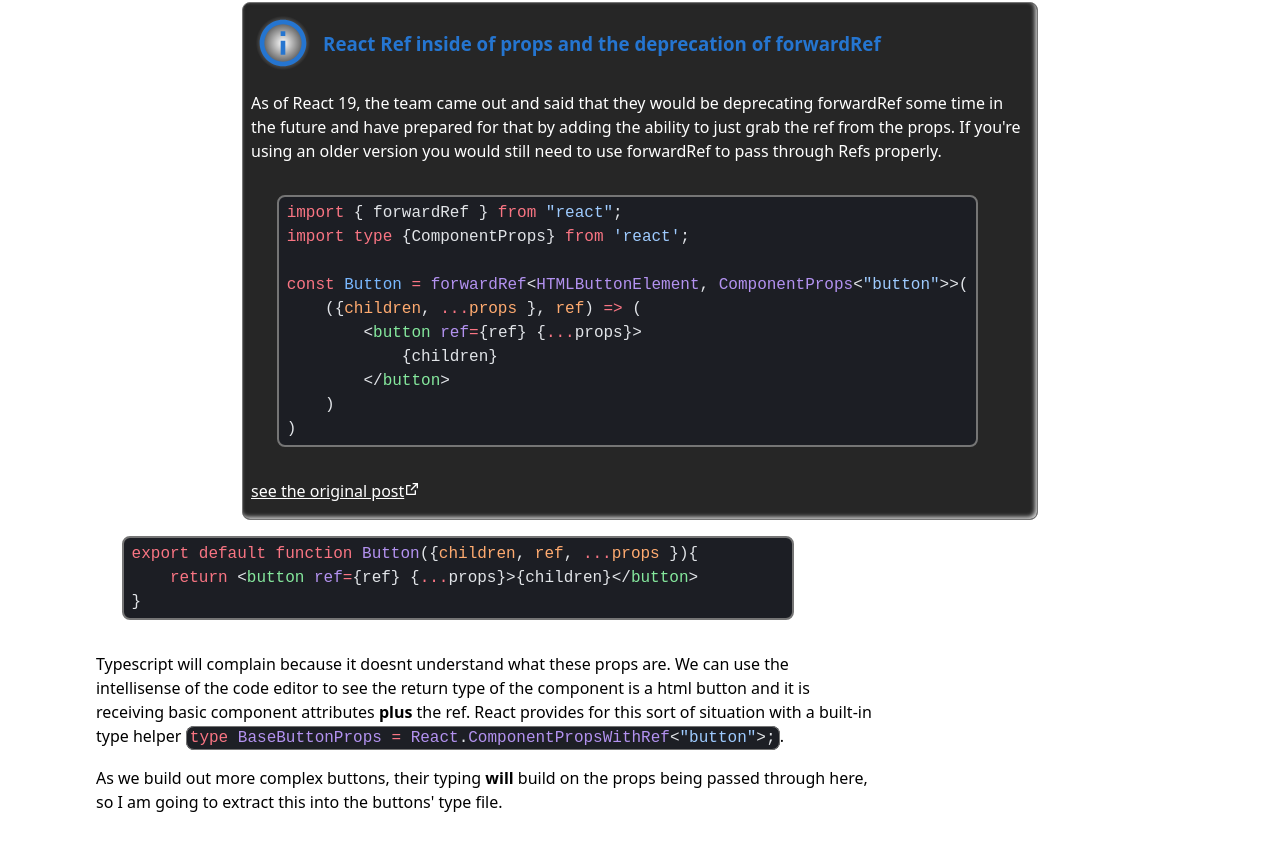
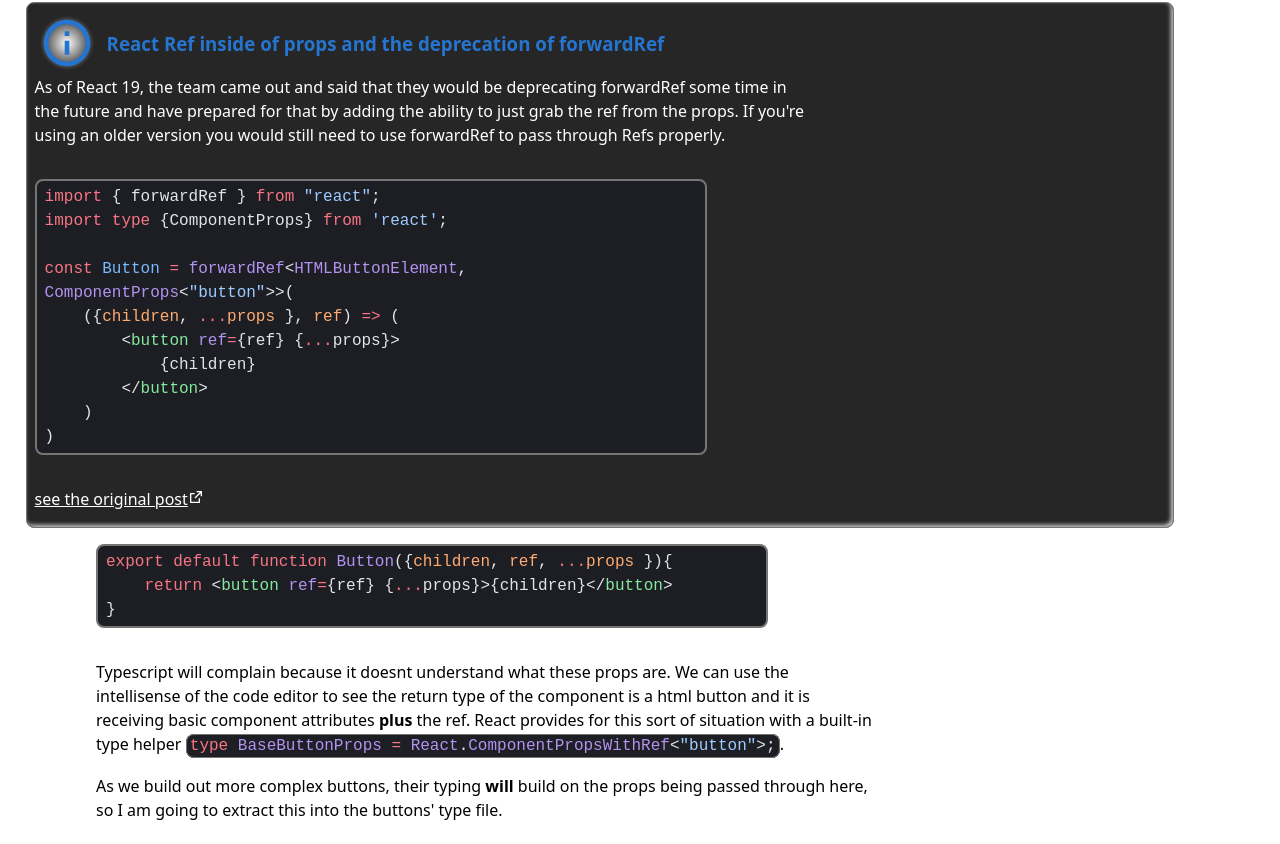
Before and after one commit to codercarl1243/react_components_system, a Next.js app: page /blog/design-system/buttons/base in a window 1280 px wide. Shown: the part 1589-2433 px from the top of the page. Built offline with nearby package versions, Linux system fonts and the light colour scheme.

Commit message:
UPDATE layout to match content

```diff
--- a/app/blog/design-system/buttons/base/page.tsx
+++ b/app/blog/design-system/buttons/base/page.tsx
@@ -5,11 +5,14 @@ import Post from "@/components/post";
 import PostBanner from "@/components/post/post.banner";
 import PostNote from "@/components/post/post.note";
 import PostSection from "@/components/post/post.section";
+import PostSideBar from "@/components/post/post.sidebar";
 
 
 export default function ButtonsBasePage() {
 
     return (
+        <>
+
             <Post className="flow-8">
                 <PostSection>
                     <PostBanner
@@ -86,7 +89,7 @@ export default function Button({children, ...props }){
                         <p>As of React 19, the team came out and said that they would be deprecating forwardRef some time in the future and have prepared for that by adding the ability to just grab the ref from the props.
                             If you're using an older version you would still need to use forwardRef to pass through Refs properly.</p>
 
-                    <Code dataWidth="full" codeString={`import { forwardRef } from "react";
+                        <Code layout="content" codeString={`import { forwardRef } from "react";
 import type {ComponentProps} from 'react';
 
 const Button = forwardRef<HTMLButtonElement, ComponentProps<"button">>(
@@ -267,14 +270,14 @@ return {handleClick};
                     <p>As mentioned previously I have installed CLSX to ensure class names are joined cleanly and conditional class name logic is respected.</p>
                     <Code codeString={`"use client"
 
-export default function Button({type = "button", className, children, onClick, ref, ...props }){
+export default function Button({type = "button", className, children, onClick, isLoading = false, disabled, ref, ...props }){
     const {handleClick} = useButton();
     return <button
         ref={ref}
         className={clsx("button", className)}
         onClick={handleClick(onClick)}
         type={type}
-        disabled={isLoading || props.disabled}
+        disabled={isLoading || disabled}
         aria-busy={isLoading}
         {...props}
     >
@@ -491,7 +494,7 @@ export default function Button({type = "button", className, children, onClick, r
                                 var(--button-transitions);
 
                                 &:focus-visible {
-                                    --button - outline: 2px solid;
+                                    --button-outline: 2px solid;
                                     --button-outline-offset: 4px;
                                     --button-shadow: none;
         }
@@ -966,5 +969,18 @@ describe("useButton", () => {
 
 
             </Post>
+            <PostSideBar
+                contents={[
+                    { id: "project-structure", href: "#project-structure", label: "Project Structure" },
+                    { id: "starting-code", href: "#starting-code", label: "Starting Code" },
+                    { id: "react-ref-deprecation", href: "#react-ref-deprecation", label: "React Ref and forwardRef Deprecation" },
+                    { id: "onclick-handler", href: "#onclick-handler", label: "The onClick Handler with Custom Hook" },
+                    { id: "type-safety", href: "#type-safety", label: "Adding Type-Safety" },
+                    { id: "final-touches", href: "#final-touches", label: "Final Touches" },
+                    { id: "css-styling", href: "#css-styling", label: "CSS Styling" },
+                ]}
+            />
+        </>
+
     )
 }
--- a/app/styles/components/code.css
+++ b/app/styles/components/code.css
@@ -1,7 +1,6 @@
     .shiki-wrapper pre {
         max-height: 30rem;
         width: min(70ch, 100% - 2rem);
-        margin-inline: var(--layout-padding, 0) auto;
         padding: 0.25em 0.5em;
         border: var(--border-thick);
         border-radius: var(--radius-md);
@@ -33,7 +32,6 @@
     @media (max-width: 768px) {
         .shiki-wrapper pre {
             max-height: 24rem;
-            margin-inline: auto;
         }
     }
 
--- a/app/styles/components/posts.css
+++ b/app/styles/components/posts.css
@@ -2,7 +2,6 @@
     background-color: var(--color-neutral-800);
     color: var(--color-neutral-100);
     padding: 0.5em 0.5em;
-    margin-inline: auto;
     box-shadow:
         inset 2px 2px 4px rgba(0, 0, 0, 0.1),
         inset -2px -2px 4px rgba(255, 255, 255, 0.8);
@@ -25,3 +24,30 @@
     border-radius: var(--radius-circle);
     padding: 0.25rem;
 }
+
+/* .post-note__content {
+    height: 1px;
+    overflow: hidden;
+    transition: height 250ms ease-in-out;
+}
+
+.post-note[data-expanded="true"] .post-note__content {
+    height: 100%;
+} */
+
+.post-sidebar {
+    position: sticky;
+    top: 2rem;
+    max-height: calc(100vh - 4rem);
+    overflow-y: auto;
+    right: 0;
+    width: min(300px, 30%);
+    align-self: start;
+    background: red;
+}
+
+@media (max-width: 56rem) {
+  .post-sidebar {
+    display: none;
+  }
+}
--- a/app/styles/layout/wrapper.css
+++ b/app/styles/layout/wrapper.css
@@ -1,12 +1,12 @@
   .layout-wrapper {
     --layout-min-width: var(--bp-xs);
-    --layout-max-width: var(--bp-xl);
+    --layout-max-width: var(--bp-lg);
     --layout-padding: clamp(1rem, 2vw, 2.5rem);
     --layout-bleed: clamp(1rem, 5.5vw, 5rem);
 
     display: grid;
     width: clamp(var(--layout-min-width), 100%, var(--layout-max-width));
-    margin-inline: auto;
+    margin-inline-end: auto;
 
     grid-template-columns:
       [padding-start] var(--layout-padding) [bleed-start] var(--layout-bleed) [content-start] 1fr [content-end] var(--layout-bleed) [bleed-end] var(--layout-padding) [padding-end];
--- a/components/code/index.tsx
+++ b/components/code/index.tsx
@@ -5,7 +5,7 @@ interface Props {
     codeString: string
     lang?: "tsx" | "ts" | "css" | "md";
     inline?: boolean;
-    dataWidth?: "full" | "default"
+    layout?: "full" | "bleed" | "content";
     title?: string;
 }
 
@@ -13,7 +13,7 @@ export default async function Code({
     codeString,
     lang = "tsx",
     inline = false,
-    dataWidth = "default",
+    layout = "content",
     title
 }: Props) {
     if (!codeString.trim()) {
@@ -36,8 +36,7 @@ export default async function Code({
 
     if (!inline) {
         return <div
-            data-width={dataWidth}
-            className="shiki-wrapper"
+            className={`shiki-wrapper width-${layout}`}
             {...(title && { 'aria-label': title, role: "region"  })}
             dangerouslySetInnerHTML={{ __html: out }}
         />
@@ -46,7 +45,6 @@ export default async function Code({
     const innerHtml = out.replace(/^.*?<code[^>]*>|<\/code>.*$/gs, "");
 
     return <code
-        data-width={dataWidth}
         className={`shiki-inline shiki`}
         {...(title && { 'aria-label': title, role: "region" })}
         dangerouslySetInnerHTML={{ __html: innerHtml }}
--- a/components/post/post.note.tsx
+++ b/components/post/post.note.tsx
@@ -20,15 +20,21 @@ export default function PostNote({ className, children, ...props }: React.Compon
         ? cloneElement(firstChild as any, { id: labelId })
         : <span id={labelId}>{firstChild}</span>; // Fallback for text nodes
 
+
+    // TODO: Consider makign the content expandable and hidden
     return (
-        <div className={clsx(className, "post-note flow-4 width-bleed")} role={"note"} aria-labelledby={labelId} {...props}>
-
+        <div
+        // data-expanded={"false"}
+        className={clsx(className, "post-note width-bleed")}
+        role={"note"}
+        aria-labelledby={labelId}
+        {...props}>
             <div className="post-note__first">
                 <Icon icon={RiInformationLine} size={64} className="post-note__icon" />
                 {firstChildWithId}
             </div>
             {restChildren.length > 0 &&
-                <div className="flow-4">
+                <div className="flow-4 post-note__content">
                     {restChildren}
                 </div>
             }
```
Lines whose indentation alone changed are shown as unchanged.
